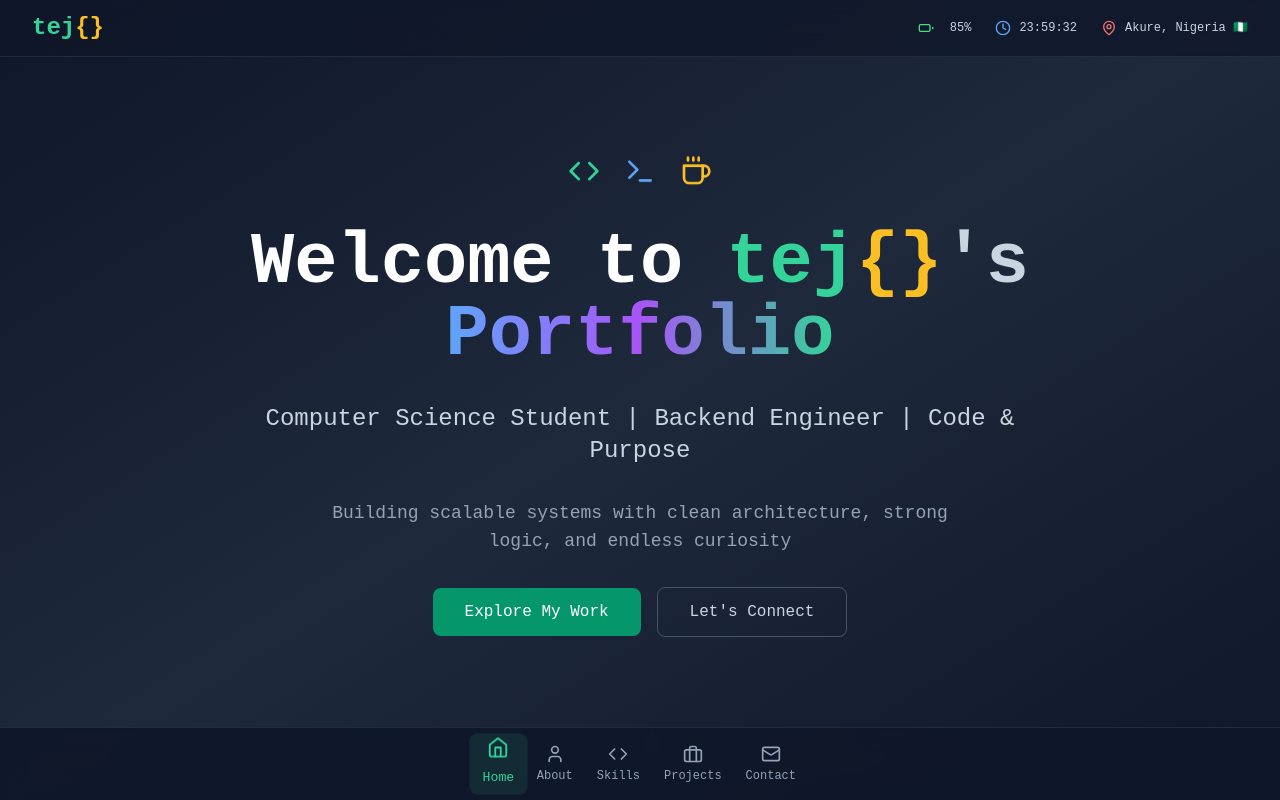
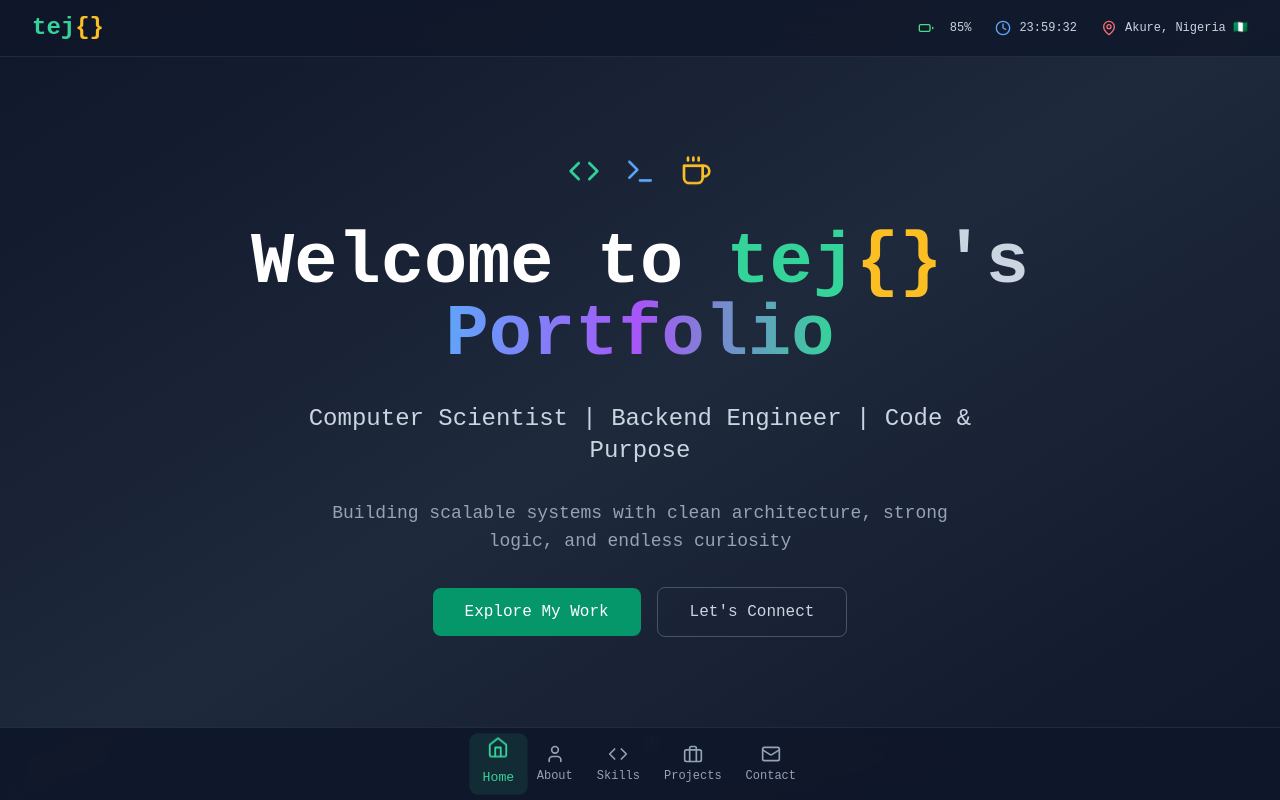
Before and after one commit to tejHacks/portfolio-latest, a React (Vite) app: page / in a window 1280 px wide. Shown: the top 800 px of the page. Built offline with nearby package versions, Linux system fonts and the light colour scheme.

Commit message:
New portfolio sir

```diff
--- a/src/components/About.tsx
+++ b/src/components/About.tsx
@@ -24,7 +24,7 @@ const About = () => {
 
               <div className="space-y-4 text-slate-300 leading-relaxed">
                 <p>
-                  <strong className="text-emerald-400">Hey, I'm Olateju Olamide Emmanuel.</strong> I'm a backend-focused Computer Science student with a passion for clean architecture, strong logic, and building scalable systems that solve real-world problems.
+                  <strong className="text-emerald-400">Hey, I'm Olateju Olamide Emmanuel.</strong> I'm a backend-focused Computer Scientist with a passion for clean architecture, strong logic, and building scalable systems that solve real-world problems.
                 </p>
 
                 <p>
--- a/src/components/Hero.tsx
+++ b/src/components/Hero.tsx
@@ -31,7 +31,7 @@ const Hero = () => {
           </h1>
 
           <p className="text-xl md:text-2xl text-slate-300 max-w-3xl mx-auto leading-relaxed">
-            Computer Science Student | Backend Engineer | Code & Purpose
+            Computer Scientist | Backend Engineer | Code & Purpose
           </p>
 
           <p className="text-lg text-slate-400 max-w-2xl mx-auto">
```
